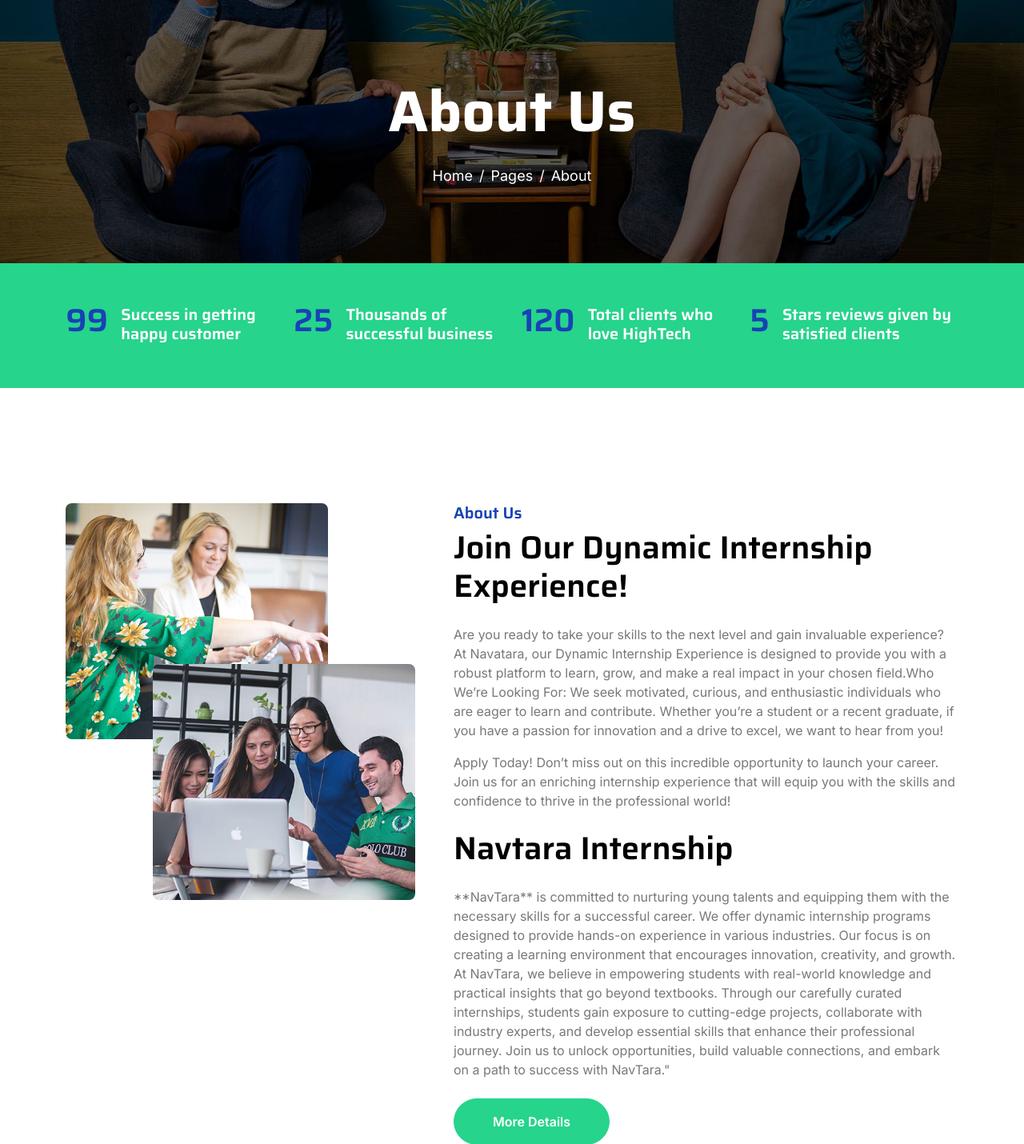
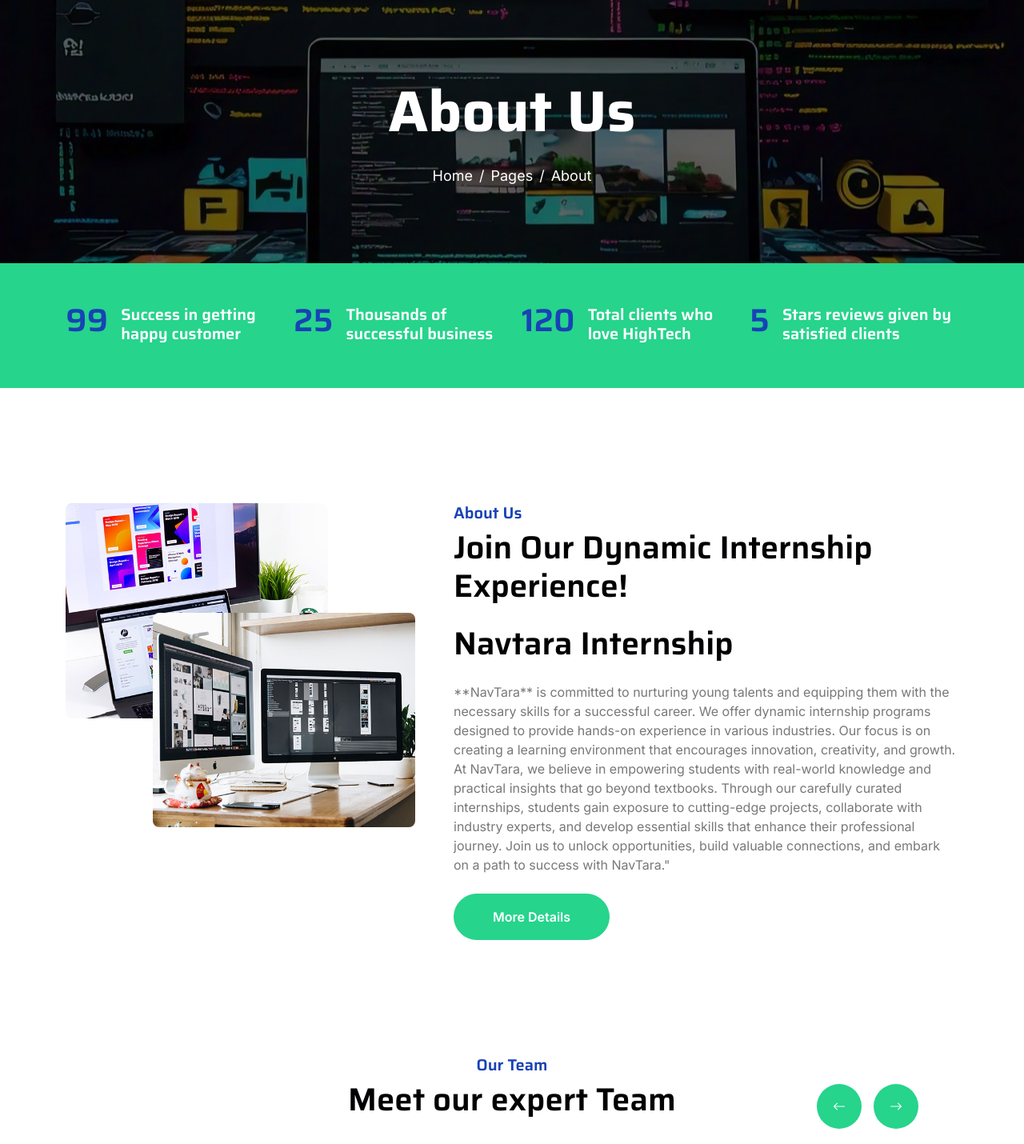
Before and after one commit to vaibhavwakade/navtara, a PHP site: page /about.html in a window 1280 px wide. Shown: the part 66-1496 px from the top of the page at 80% size. Run offline with PHP 8.4, Linux system fonts and the light colour scheme; some libraries are stand-ins or nearby versions.

Commit message:
about page changed

```diff
--- a/about.html
+++ b/about.html
@@ -136,9 +136,9 @@
                 <div class="row g-5">
                     <div class="col-lg-5 col-md-6 col-sm-12 wow fadeIn" data-wow-delay=".3s">
                         <div class="h-100 position-relative">
-                            <img src="img/about-1.jpg" class="img-fluid w-75 rounded" alt="" style="margin-bottom: 25%;">
+                            <img src="img/project-2.jpg" class="img-fluid w-75 rounded" alt="" style="margin-bottom: 25%;">
                             <div class="position-absolute w-75" style="top: 25%; left: 25%;">
-                                <img src="img/about-2.jpg" class="img-fluid w-100 rounded" alt="">
+                                <img src="img/project-3.jpg" class="img-fluid w-100 rounded" alt="">
                             </div>
                         </div>
                     </div>
@@ -146,8 +146,8 @@
                         <h5 class="text-primary">About Us</h5>
 
                         <h1 class="mb-4">Join Our Dynamic Internship Experience!</h1>
-                        <p>Are you ready to take your skills to the next level and gain invaluable experience? At Navatara, our Dynamic Internship Experience is designed to provide you with a robust platform to learn, grow, and make a real impact in your chosen field.Who We’re Looking For: We seek motivated, curious, and enthusiastic individuals who are eager to learn and contribute. Whether you’re a student or a recent graduate, if you have a passion for innovation and a drive to excel, we want to hear from you!</p>
-                        <p class="mb-4">Apply Today! Don’t miss out on this incredible opportunity to launch your career. Join us for an enriching internship experience that will equip you with the skills and confidence to thrive in the professional world!</p>
+                        <!-- <p>Are you ready to take your skills to the next level and gain invaluable experience? At Navatara, our Dynamic Internship Experience is designed to provide you with a robust platform to learn, grow, and make a real impact in your chosen field.Who We’re Looking For: We seek motivated, curious, and enthusiastic individuals who are eager to learn and contribute. Whether you’re a student or a recent graduate, if you have a passion for innovation and a drive to excel, we want to hear from you!</p>
+                        <p class="mb-4">Apply Today! Don’t miss out on this incredible opportunity to launch your career. Join us for an enriching internship experience that will equip you with the skills and confidence to thrive in the professional world!</p> -->
                         <h1 class="mb-4">Navtara Internship</h1>
                         <p>
 
--- a/css/style.css
+++ b/css/style.css
@@ -328,7 +328,7 @@
 }
 
 .page-header {
-    background: linear-gradient(rgba(0, 0, 0, .6), rgba(0, 0, 0, .6)), url(../img/carousel-1.jpg) center center no-repeat;
+    background: linear-gradient(rgba(0, 0, 0, .6), rgba(0, 0, 0, .6)), url(../img/web.jpeg) center center no-repeat;
     background-size: cover;
 }
 
```
Also changed, not shown: index.html (+0 -11 lines), img/team-1.jpg (added), img/team-2.jpg (added), img/team-3.jpg (added), img/team-4.jpg (added).
